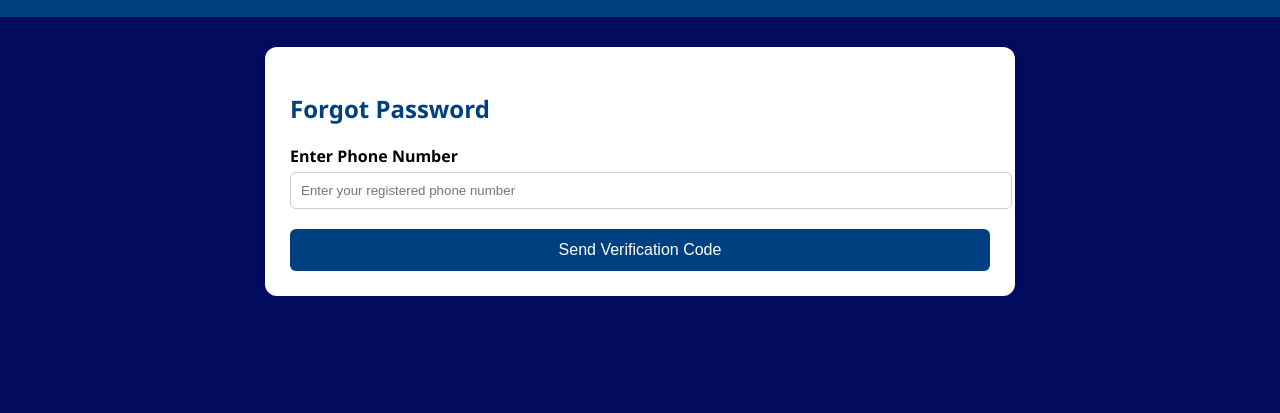
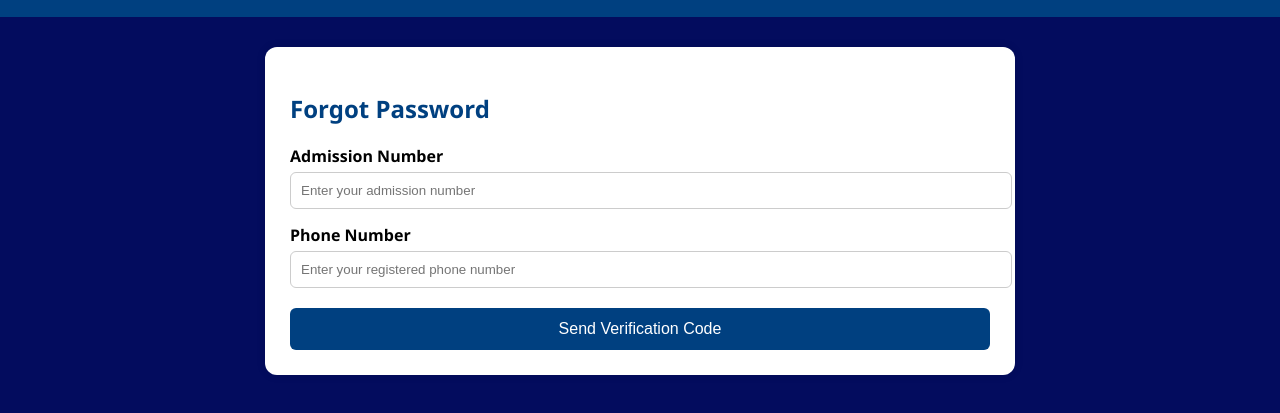
Before and after one commit to Breemoh/project-mmu-evoting-, a plain HTML site: page index.html in a window 1280 px wide. Both pictures are taken after a click on the link "Forgot Password?". Shown: the part 103-516 px from the top of the page. Drawn offline with Linux system fonts and the light colour scheme.

Commit message:
Add files via upload

```diff
--- a/index.html
+++ b/index.html
@@ -129,13 +129,19 @@
 </section>
 
 <!-- Forgot Password Section -->
+
 <section id="forgotSection" class="hidden">
   <h2>Forgot Password</h2>
-  <label>Enter Phone Number</label>
+
+  <label>Admission Number</label>
+  <input type="text" id="forgotAdmission" placeholder="Enter your admission number">
+
+  <label>Phone Number</label>
   <input type="text" id="forgotPhone" placeholder="Enter your registered phone number">
 
   <button class="submit-btn" onclick="sendResetCode()">Send Verification Code</button>
 </section>
+
 
 <!-- Reset Password Section -->
 <section id="resetSection" class="hidden">
```
